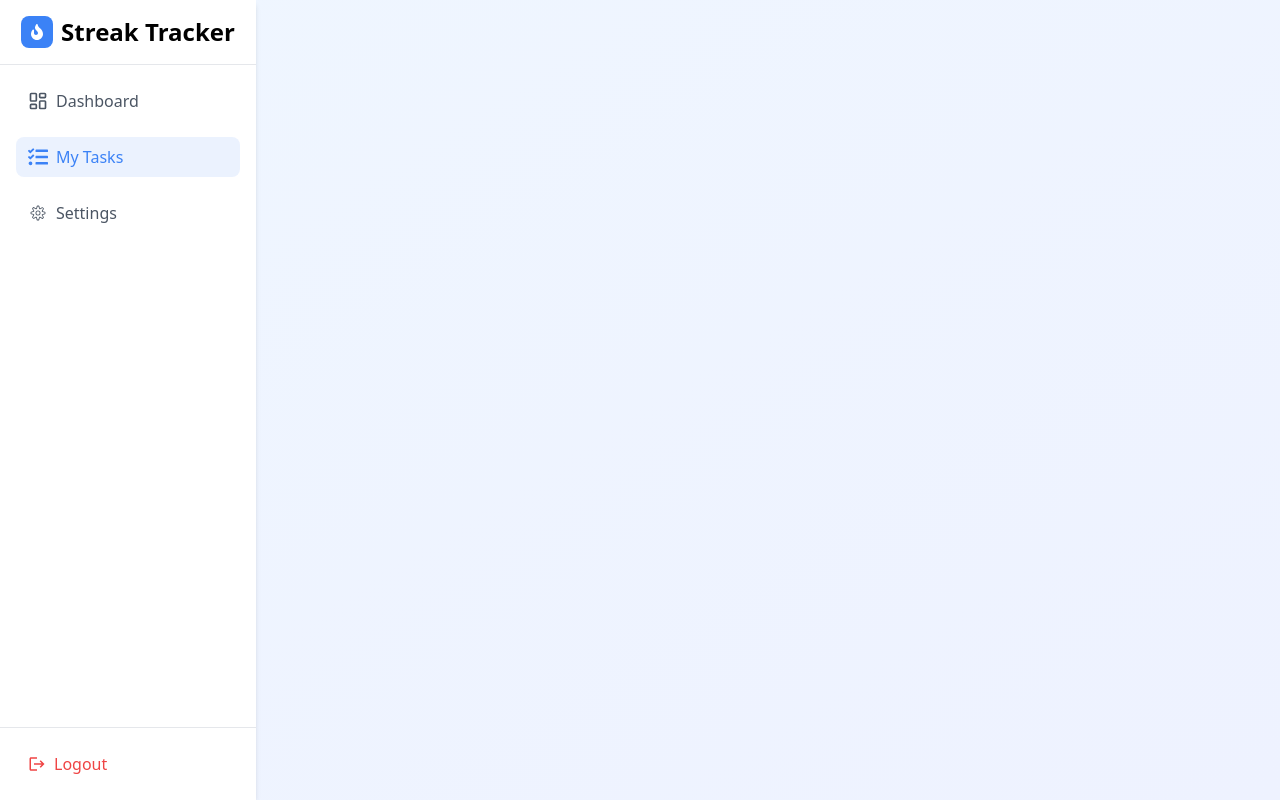
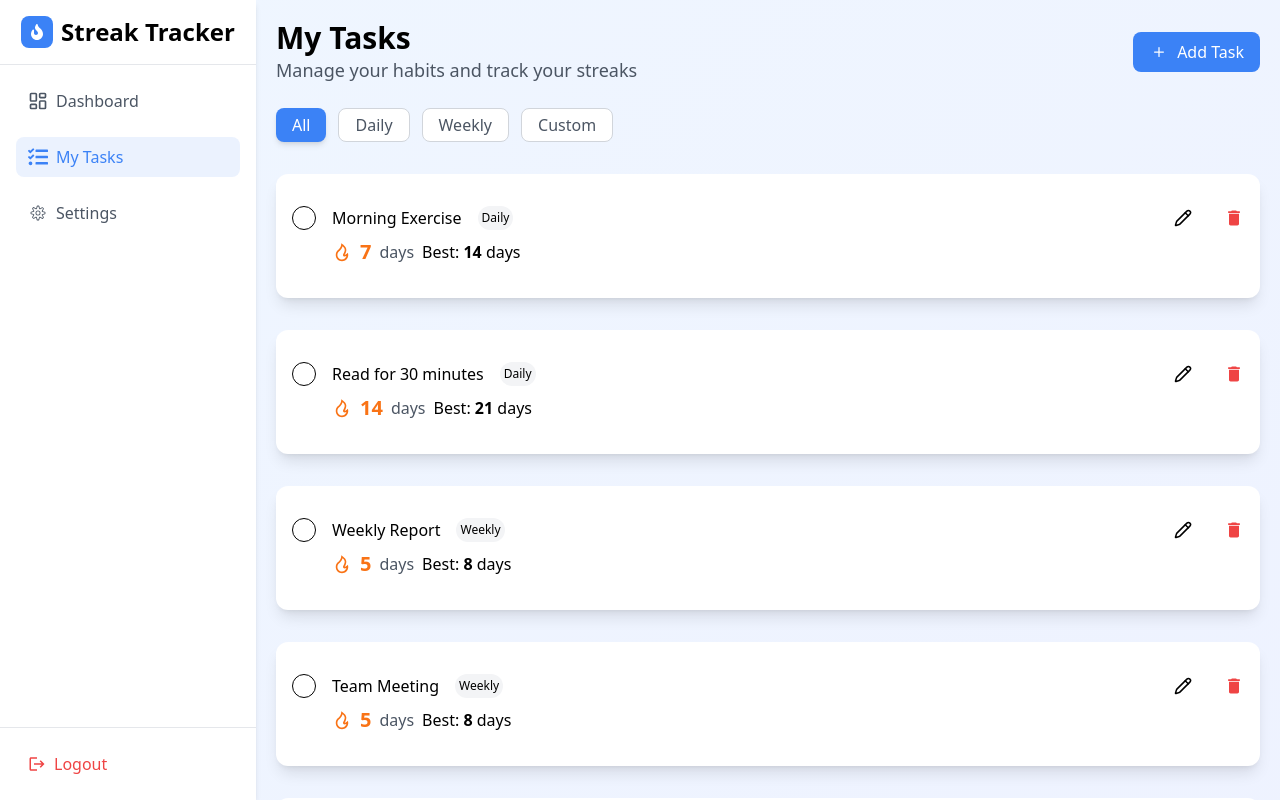
Before and after one commit to TaslimYusuf2210/Streak-Tracker, a React (Vite) app: page /dashboard/tasks in a window 1280 px wide. Shown: the top 800 px of the page. Built offline with nearby package versions, Linux system fonts and the light colour scheme.

Commit message:
TaskList under MyTask completed

```diff
--- a/src/App.jsx
+++ b/src/App.jsx
@@ -5,7 +5,7 @@ import LandingPage from './pages/LandingPage'
 import Login from './pages/Login'
 import Register from './pages/Register'
 import Settings from './pages/Settings'
-import Tasks from './pages/Tasks'
+import Tasks from './pages/MyTasks'
 import DashboardLayout from './layout/DashboardLayout'
 import './App.css'
 
--- a/src/components/Checkbox.jsx
+++ b/src/components/Checkbox.jsx
@@ -1,12 +1,10 @@
 import { useState } from "react";
 import { FaCheck } from "react-icons/fa";
 
-function Checkbox() {
-    const [checked, setChecked] = useState(false)
-
+function Checkbox({checked, onToggle}) {
   return (
     <div
-        onClick={()=> setChecked(!checked)}
+      onClick={onToggle}
       className={`w-6 h-6 border-black border rounded-full
         flex items-center justify-center
         cursor-pointer transition-all duration-200
@@ -15,11 +13,9 @@ function Checkbox() {
     >
       {checked && (
         <div className="bg-primary rounded-full border-2 flex items-center justify-center w-4 h-4">
-            <FaCheck className="text-white text-[7px]"/>
+          <FaCheck className="text-white text-[7px]" />
         </div>
       )}
-
-
     </div>
   );
 }
--- a/src/components/Task.jsx
+++ b/src/components/Task.jsx
@@ -1,12 +1,23 @@
+import { useState } from "react";
 import Checkbox from "./Checkbox";
 import { RiFireLine } from "react-icons/ri";
 
 function Task({task, days}) {
+    const [checked, setChecked] = useState(false)
+    function handleToggle() {
+        setChecked(prev => {
+        const next = !prev;
+        return next;
+        })
+    }
     return (
-        <div className="bg-white shadow-lg px-4 py-8 rounded-xl flex justify-between items-center">
+        <div className={`shadow-lg px-4 py-8 rounded-xl flex justify-between items-center ${checked ? "bg-gray-200" : "bg-white"}`}>
             <div className="flex gap-4">
-                <Checkbox></Checkbox>
-                <p className="font-medium">{task}</p>
+                <Checkbox
+                checked={checked}
+                onToggle={handleToggle}
+                ></Checkbox>
+                <p className={`font-medium ${checked ? "line-through text-gray-500" : "text-black"}`}>{task}</p>
             </div>
             <div className="flex items-center gap-2">
                 <RiFireLine className="text-orange-500 text-xl"/>
--- /dev/null
+++ b/src/components/TaskList.jsx
@@ -0,0 +1,51 @@
+import Checkbox from "./Checkbox";
+import { useState } from "react";
+import { LuPencil } from "react-icons/lu";
+import { MdDelete } from "react-icons/md";
+import { RiFireLine } from "react-icons/ri";
+
+function TaskList({task, type, currentStreak, bestStreak}) {
+  const [checked, setChecked] = useState(false);
+  function handleToggle() {
+    setChecked((prev) => {
+      const next = !prev;
+      return next;
+    });
+  }
+
+  return (
+    <div
+      className={`shadow-lg mt-8 px-4 py-8 rounded-xl flex flex-col gap-2 justify-between items-center ${
+        checked ? "bg-gray-200" : "bg-white"
+      }`}
+    >
+      <div className="flex justify-between items-center w-full">
+        <div className="flex gap-4">
+          <Checkbox checked={checked} onToggle={handleToggle}></Checkbox>
+          <p
+            className={`font-medium ${
+              checked ? "line-through text-gray-500" : "text-black"
+            }`}
+          >
+            {task}
+          </p>
+          <span className="text-xs p-1 bg-gray-100 rounded-xl">{type}</span>
+        </div>
+        <div className="flex items-center gap-8">
+          <LuPencil className="text-lg cursor-pointer" />
+          <MdDelete className="text-xl text-red-500 cursor-pointer" />
+        </div>
+      </div>
+      <div className="flex justify-start items-center gap-2 w-full px-10">
+        <div className="flex items-center gap-2 text-gray-600">
+          <RiFireLine className="text-orange-500 text-xl" />
+          <p className="text-orange-500 font-extrabold text-xl">{currentStreak}</p>
+          <span>days</span>
+        </div>
+        <p>Best: <span className="font-semibold text-black">{bestStreak}</span> days</p>
+      </div>
+    </div>
+  );
+}
+
+export default TaskList;
--- /dev/null
+++ b/src/components/TaskTabs.jsx
@@ -0,0 +1,31 @@
+import { useState } from "react";
+
+function TaskTabs({currentTab}) {
+    const [activeTab, setActiveTab] = useState("All")
+
+    const tabs = ["All", "Daily", "Weekly", "Custom"];
+
+    function handleClick(tab) {
+        setActiveTab(tab)
+        currentTab(tab)
+    }
+    return (
+        <div className="flex gap-3 mt-6">
+             {tabs.map((tab) => (
+        <button
+          key={tab}
+          onClick={() => handleClick(tab)}
+          className={`px-4 py-1 rounded-lg font-medium transition-all duration-300 ${
+            activeTab === tab
+              ? "bg-primary text-white shadow-md"
+              : "bg-white border border-gray-300 text-gray-600 hover:bg-gray-100"
+          }`}
+        >
+          {tab}
+        </button>
+      ))}
+        </div>
+     );
+}
+
+export default TaskTabs;
--- a/src/pages/Dashboard.jsx
+++ b/src/pages/Dashboard.jsx
@@ -60,7 +60,7 @@ function Dashboard() {
         <div className="space-y-8">
             <div className="text-left">
                 <h1 className="font-bold text-4xl">Welcome, Rufai!</h1>
-                <p className="text-lg text-gray-600">Here's your progress overview</p>
+                <p className="text-lg text-gray-600 font-medium">Here's your progress overview</p>
             </div>
             <div className="grid grid-cols-4 gap-4">
                 <Card
@@ -114,11 +114,12 @@ function Dashboard() {
             <div>
                 <div className="flex justify-between">
                     <h3 className="text-3xl font-bold">Today's Tasks</h3>
-                    <button className="px-4 py-2 bg-primary rounded-lg text-white">View All Tasks</button>
+                    <button className="px-4 py-2 bg-primary rounded-lg text-white font-medium hover:bg-blue-400">View All Tasks</button>
                 </div>
                 <div className="mt-8 space-y-4">
                     {tasks.map((item, index) => (
                         <Task
+                        key={index}
                         task={item.tasks}
                         days={item.days}
                         >
--- /dev/null
+++ b/src/pages/MyTasks.jsx
@@ -0,0 +1,48 @@
+import { IoIosAdd } from "react-icons/io";
+import TaskTabs from "../components/TaskTabs";
+import TaskList from "../components/TaskList";
+
+const testTasks = [
+  { id: 1, task: "Morning Exercise", type: "Daily", currentStreak: 7, bestStreak: 14 },
+  { id: 2, task: "Read for 30 minutes", type: "Daily", currentStreak: 14, bestStreak: 21 },
+  { id: 3, task: "Weekly Report", type: "Weekly", currentStreak: 5, bestStreak: 8 },
+  { id: 4, task: "Team Meeting", type: "Weekly", currentStreak: 5, bestStreak: 8 },
+  { id: 5, task: "Meditate", type: "Daily", currentStreak: 21, bestStreak: 21 },
+  { id: 6, task: "Practice Guitar", type: "Custom", currentStreak: 3, bestStreak: 10 },
+];
+
+function Tasks() {
+    return (
+        <div>
+            <div className="flex justify-between items-center">
+                <div>
+                    <h1 className="text-3xl font-bold">My Tasks</h1>
+                    <p className="text-gray-600 text-lg font-medium">Manage your habits and track your streaks</p>
+                </div>
+                <button
+                className="px-4 py-2 bg-primary rounded-lg
+                text-white font-medium flex items-center gap-2 hover:bg-blue-400"
+                >
+                <IoIosAdd className="text-xl"/>
+                <span>Add Task</span>
+                </button>
+            </div>
+            <div>
+                <TaskTabs></TaskTabs>
+                {testTasks.map((item) => (
+                    <TaskList
+                    key={item.id}
+                    task={item.task}
+                    type={item.type}
+                    currentStreak={item.currentStreak}
+                    bestStreak={item.bestStreak}
+                    >
+                    </TaskList>
+                ))
+                }
+            </div>
+        </div>
+     );
+}
+
+export default Tasks;
--- a/src/pages/Tasks.jsx
+++ /dev/null
@@ -1,9 +0,0 @@
-function Tasks() {
-    return (
-        <div>
-
-        </div>
-     );
-}
-
-export default Tasks;
```
Lines whose indentation alone changed are shown as unchanged.
